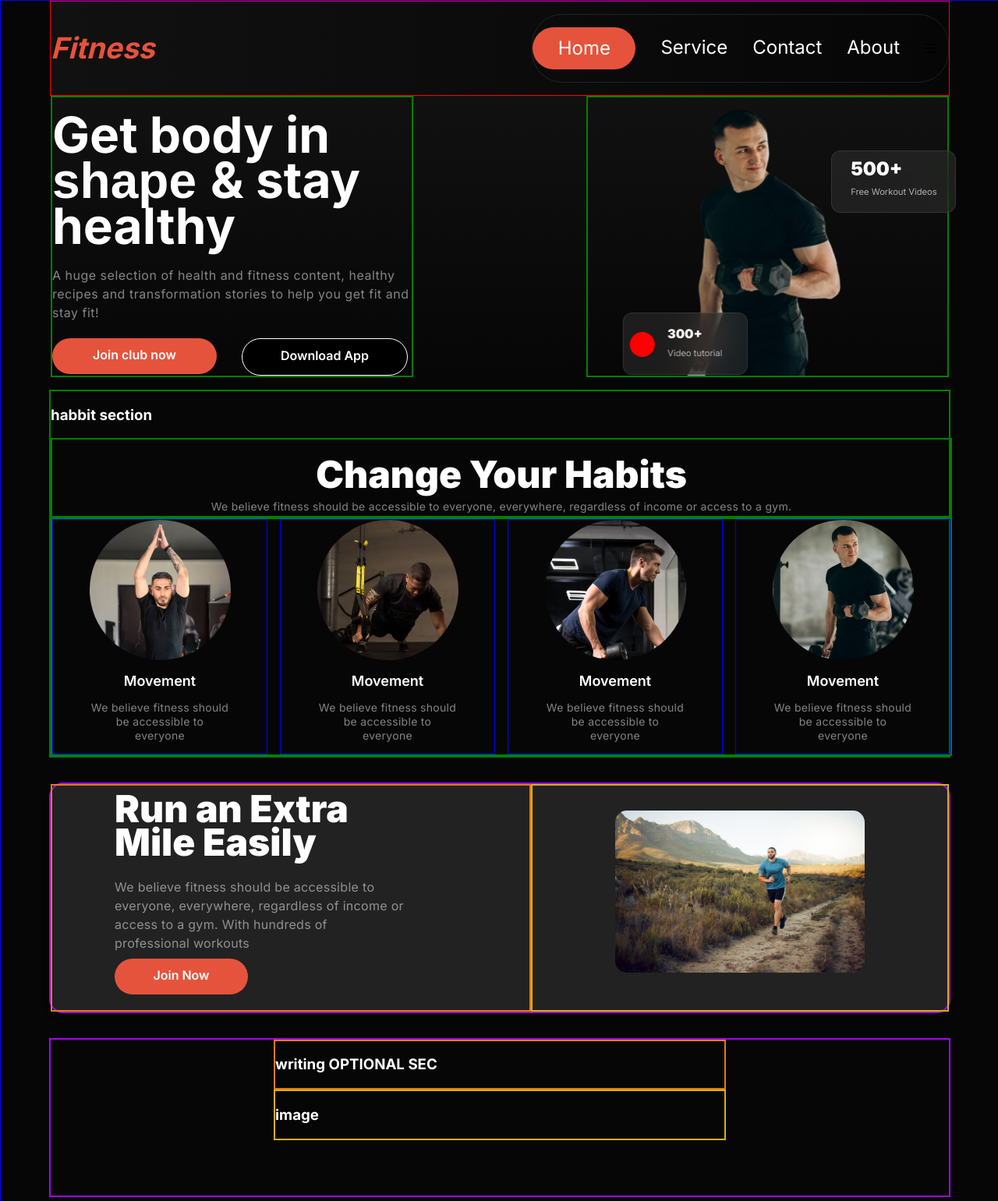
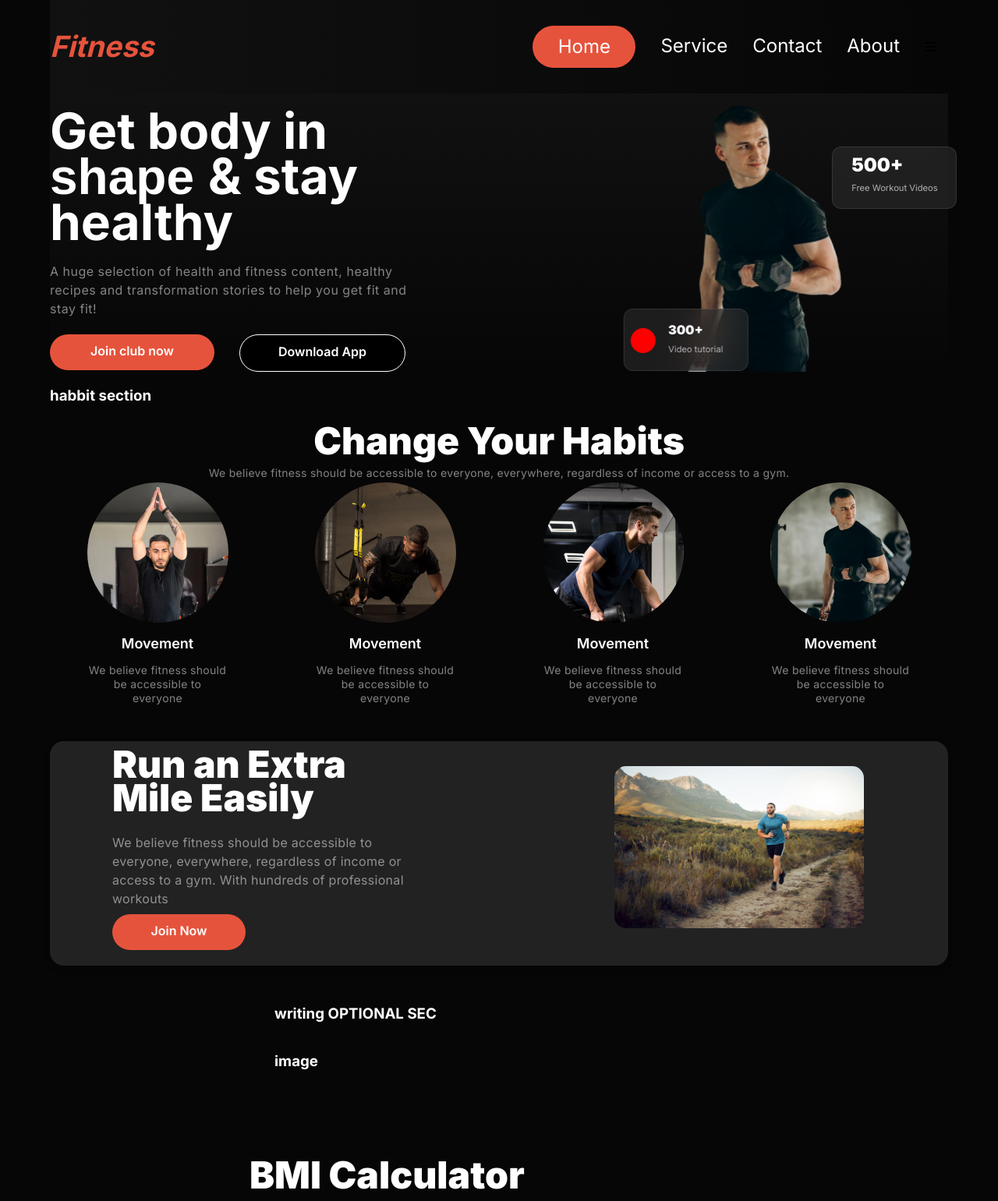
Before and after one commit to Reaz2020/B10A2-versatile-ui-min, a plain HTML site: page index.html in a window 1280 px wide. Shown: the top 1541 px of the page at 78% size. Drawn offline with Linux system fonts and the light colour scheme; a web font is replaced by a local one.

Commit message:
all extra border removed

```diff
--- a/design.css
+++ b/design.css
@@ -12,7 +12,7 @@
 .body{
 width: 100%;
 margin: 0 auto;
-border: 1px blue solid; /* need to rmv ltr , just added to show up the box*/
+
 background-color:rgb(7, 6, 6);
 }
 
@@ -31,7 +31,7 @@ background-color:rgb(7, 6, 6);
 
 .header-section{
     width:90%;
-    border: 1px solid red; /* need to rmv ltr , just added to show up the box*/
+
     margin: 0 auto;
     justify-content: space-between;
 
@@ -62,7 +62,7 @@ background-color:rgb(7, 6, 6);
 
     gap:2rem;
     box-sizing: border-box;
-    border: 1px solid rgba(255, 255, 255, 0.1); /* need to rmv ltr , just added to show up the box*/
+
     border-radius: 39px;
     padding: 0  1rem 0 0;
     list-style: none;
@@ -138,7 +138,7 @@ background: rgb(230, 83, 60);
 }
 
 .banner-content-writing-container{
-    border: 2px solid green; /* need to rmv ltr , just added to show up the box*/
+
     width: 40%;
     flex-direction: column;
     gap: .2rem;
@@ -150,7 +150,7 @@ background: rgb(230, 83, 60);
 
 .banner-content-image-container{
     position:relative;
-    border: 2px solid green; /* need to rmv ltr , just added to show up the box*/
+
     width: 40%;
 
 }
@@ -335,7 +335,7 @@ border-radius: 100%;
 /* habit-section */
 
 .habit-section{
-    border: 2px solid green; /* need to rmv ltr , just added to show up the box*/
+
     width: 90%;
     margin: 0 auto;
     margin-top: 1rem;
@@ -343,7 +343,7 @@ border-radius: 100%;
 }
 
 .habit-section-writing-container{
-    border: 2px solid green;
+
     width: 100%; /* it needs to take whole width of its parent who tokk 90% of his paren (which is body)*/
     margin: 0 auto; /*centering*/
     height: auto;/* need to rmv ltr , just added to show up the box*/
@@ -377,7 +377,7 @@ padding: 0 0 0 0;
 }
 
 .habit-section-img-container{
-    border: 2px solid green;
+
     width: 100%; /* it needs to take whole width of its parent who tokk 90% of his paren (which is body)*/
     margin: 0 auto; /*centering*/
      /* need to rmv ltr , just added to show up the box*/
@@ -387,7 +387,7 @@ padding: 0 0 0 0;
 }
 
 .habit-section-image-card{
-  border: 1px solid blue;
+
     flex-direction: column;
     align-items: center;
 }
@@ -431,7 +431,7 @@ padding: 0 0 0 0;
 /* run-extra-mile-section */
 
 .run-extra-mile-section{
-    border: 2px solid rgb(163, 5, 242);
+
     width: 90%;
     margin: 0 auto;
 
@@ -452,7 +452,7 @@ padding: 0 0 0 0;
 
 
 .run-extra-mile-section-writings{
-    border: 2px solid rgb(227, 125, 9);
+
     width: 50%; /* b caz it will take half of its parent */
     padding-left: 5rem;
     flex-direction: column;
@@ -500,7 +500,7 @@ margin-bottom: .5rem;
     }
 
  .run-extra-mile-section-image-container {
-        border: 2px solid rgb(215, 177, 10);
+
         width: 50%; /* b caz it will take half of its parent, while parent took half of his parents space */
 
     }
@@ -536,7 +536,8 @@ margin-bottom: .5rem;
     justify-content: flex-start;
     align-items:center ;
 
-    border: 2px solid rgb(163, 5, 242);
+
+
     width: 90%;
     margin: 0 auto;
     height: 200px;  /* need to rmv ltr*/
@@ -545,13 +546,13 @@ margin-bottom: .5rem;
 }
 
 .training-and-ex-section-writing{
-    border: 2px solid rgb(227, 125, 9);
+
     width: 50%; /* b caz it will take half of its parent */
 
 }
 
 .training-and-ex-section-image{
-    border: 2px solid rgb(215, 177, 10);
+
     width: 50%; /* b caz it will take half of its parent, while parent took half of his parents space */
 
 }
@@ -596,7 +597,7 @@ margin-top: 0;
 
     width: 100%;
 
-    border: 1px green solid;
+
     margin: 0 auto;
     background: rgb(34, 34, 34);
 
@@ -639,7 +640,7 @@ text-align: left;
 .bmi-calculation-form-container{
     width: 40%;
 
-    border: 1px solid red;
+
 
 }
 form{
@@ -686,11 +687,11 @@ input{
     margin: 0 auto;
     margin-top: 1rem;
     margin-bottom: 1rem;
-    border: 2px solid rgb(233, 88, 5);/* need to rmv ltr*/
+
 }
 
 .team-sec-img-container{
-    border: 1px solid gold;
+
     display: grid;
     grid-template-columns: repeat(3 , 1fr);
     grid-template-rows: repeat(2, 1fr);
@@ -843,7 +844,7 @@ margin-bottom: 0;
     width: 100%;
     margin: 0 auto;
     margin-top: 1rem;
-    border: 2px solid rgb(233, 88, 5);/* need to rmv ltr*/
+
 
     text-align: center;
 
@@ -856,7 +857,7 @@ margin-bottom: 0;
 
 .footer-section-writing{
 
-    border: 2px solid rgb(233, 88, 5);/* need to rmv ltr*/
+
     width: 26% ;
 
 
@@ -874,7 +875,7 @@ margin-bottom: 0;
 
 }
 .footer-section-nav-container{
-    border: 2px solid rgb(233, 88, 5);/* need to rmv ltr*/
+
     width: 26% ;
 
     text-align: left;
@@ -988,7 +989,7 @@ display: none;
 }
 
 .banner-content-writing-container{
-    border: 2px solid green; /* need to rmv ltr , just added to show up the box*/
+
     width: 100%;
     flex-direction: column;
     gap: .2rem;
@@ -1001,7 +1002,7 @@ display: none;
 
 .banner-content-image-container{
     position:static;
-    border: 2px solid green; /* need to rmv ltr , just added to show up the box*/
+
     width: 100%;height: 33rem;
 
 
@@ -1192,7 +1193,7 @@ border-radius: 100%;
 /* run extra mile section - ----------------- media q small device */
 
 .run-extra-mile-section{
-    border: 2px solid rgb(163, 5, 242);
+
     width: 90%;
     margin: 0 auto;
 
```
